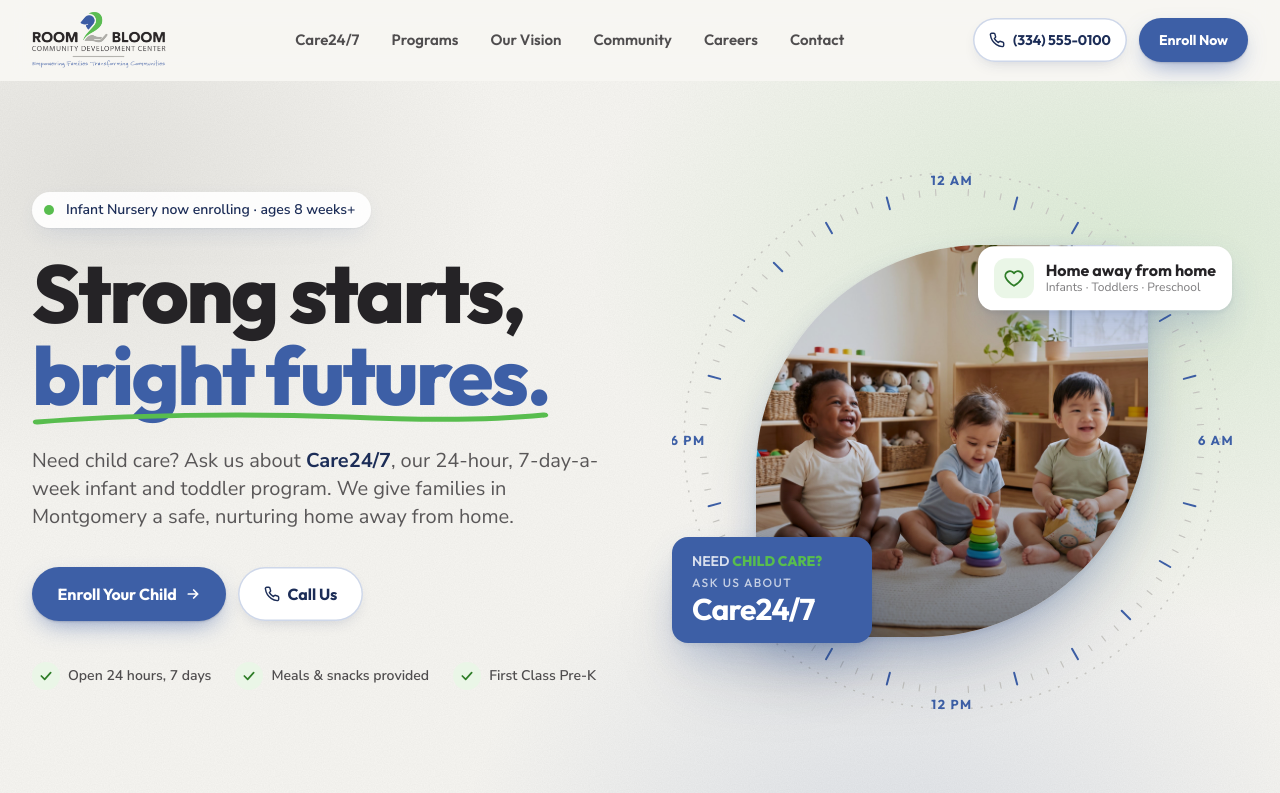
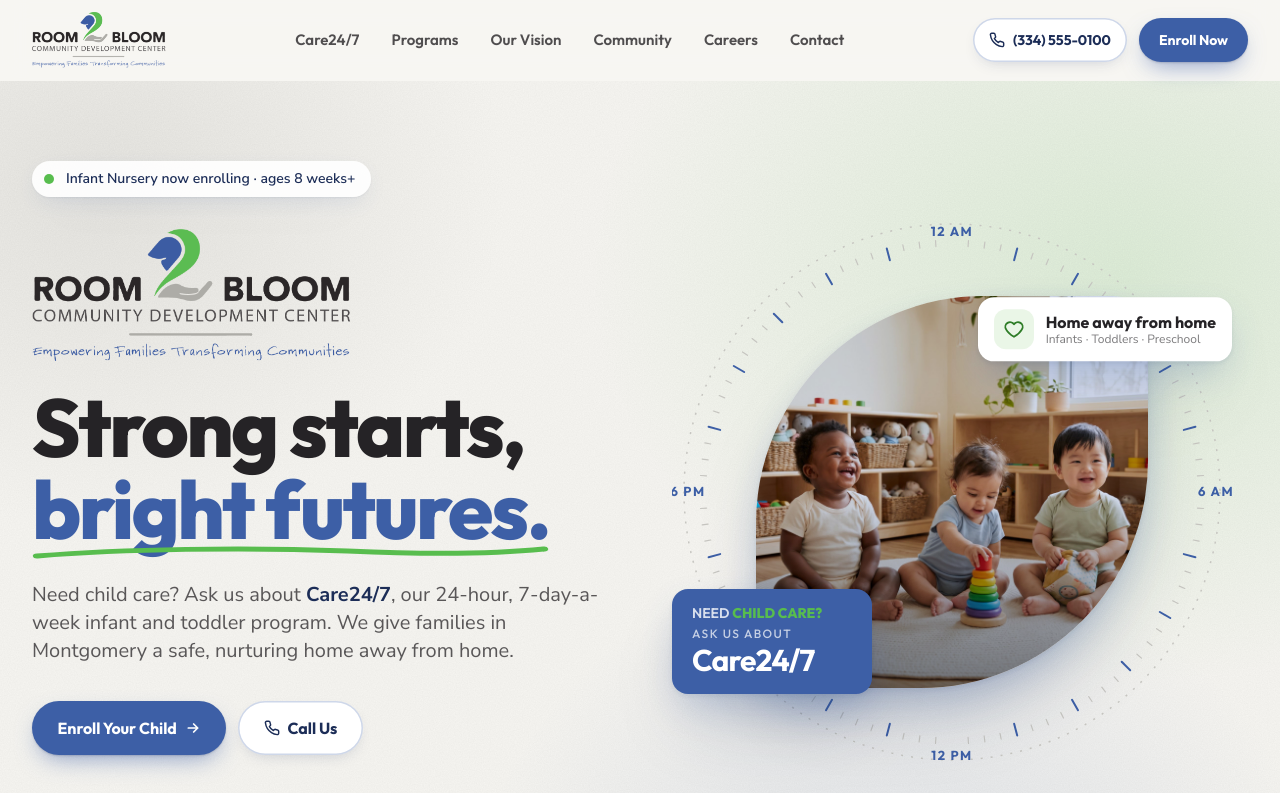
Before and after one commit to kognitive-space/room2bloom, a website: page index.html in a window 1280 px wide. Shown: the top 793 px of the page. Drawn offline with nearby package versions, Linux system fonts and the light colour scheme.

Commit message:
Add logo to hero above headline
Co-Authored-By: Claude Opus 5.5 <noreply@anthropic.com>

```diff
--- a/index.html
+++ b/index.html
@@ -272,6 +272,8 @@
             </span>
             Infant Nursery now enrolling &middot; ages 8 weeks+
           </p>
+
+          <img src="assets/room2bloom-logo.png" alt="Room2Bloom Community Development Center — Empowering Families, Transforming Communities" class="load block mt-8 w-56 sm:w-72 lg:w-80 h-auto" style="--d:.10s" width="1071" height="446" />
 
           <h1 class="load tight font-extrabold text-bloom-charcoal mt-6 text-[2.9rem] sm:text-6xl xl:text-[5.1rem]" style="--d:.15s">
             Strong starts,<br />
```
